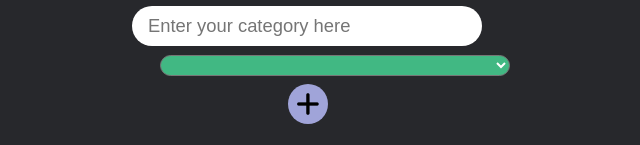
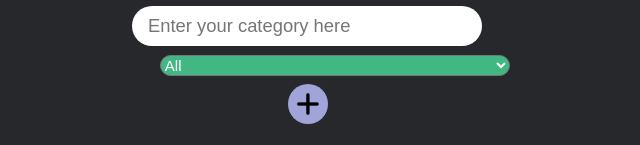
Before and after one commit to soham-dixit/todo-app-vuejs-cli, a Vue app: page / in a window 1280 px wide. Shown: the part 259-404 px from the top of the page, without its empty margins (333-973 px from the left). Built offline with nearby package versions, Linux system fonts and the light colour scheme.

Commit message:
added all option in dropdown

```diff
--- a/src/components/TodoApp.vue
+++ b/src/components/TodoApp.vue
@@ -15,9 +15,9 @@
       </div>
               <div class="filter-box">
                   <select class="form-control" v-model="selectedCategory">
-                     <option value="" selected disabled>Category</option>
-                      <option v-for="(todo,index) in todos"  :key="index" style="background-color: white; color: black; font-weight: bold;">
-                         {{ todo.cat }}
+                     <option value="" selected enabled>All</option>
+                      <option v-for="(cat,index) in dropDown"  :key="index" style="background-color: white; color: black; font-weight: bold;">
+                         {{ cat }}
                       </option>
                   </select>
               </div>
@@ -78,17 +78,30 @@ export default {
       removedTodos: [],
       isError: false,
       isErrorNum: false,
-      selectedCategory: 0,
+      selectedCategory: ""
     }
 },
   computed: {
     computed_items: function () {
+        if(this.selectedCategory!=="") {
             let filtertype = this.todos.filter((a)=>{
             if(a.cat === this.selectedCategory){
              return a;
           }
         })
         return filtertype;
+        } else {
+          return this.todos;
+        }
+      },
+
+      dropDown() {
+        let arr= [];
+        this.todos.forEach((e) => {
+          arr.push(e.cat);
+        });
+        let unique = arr.filter((item, i, ar) => ar.indexOf(item) === i);
+          return unique;
       }
     },
   methods:
```
Lines whose indentation alone changed are shown as unchanged.
